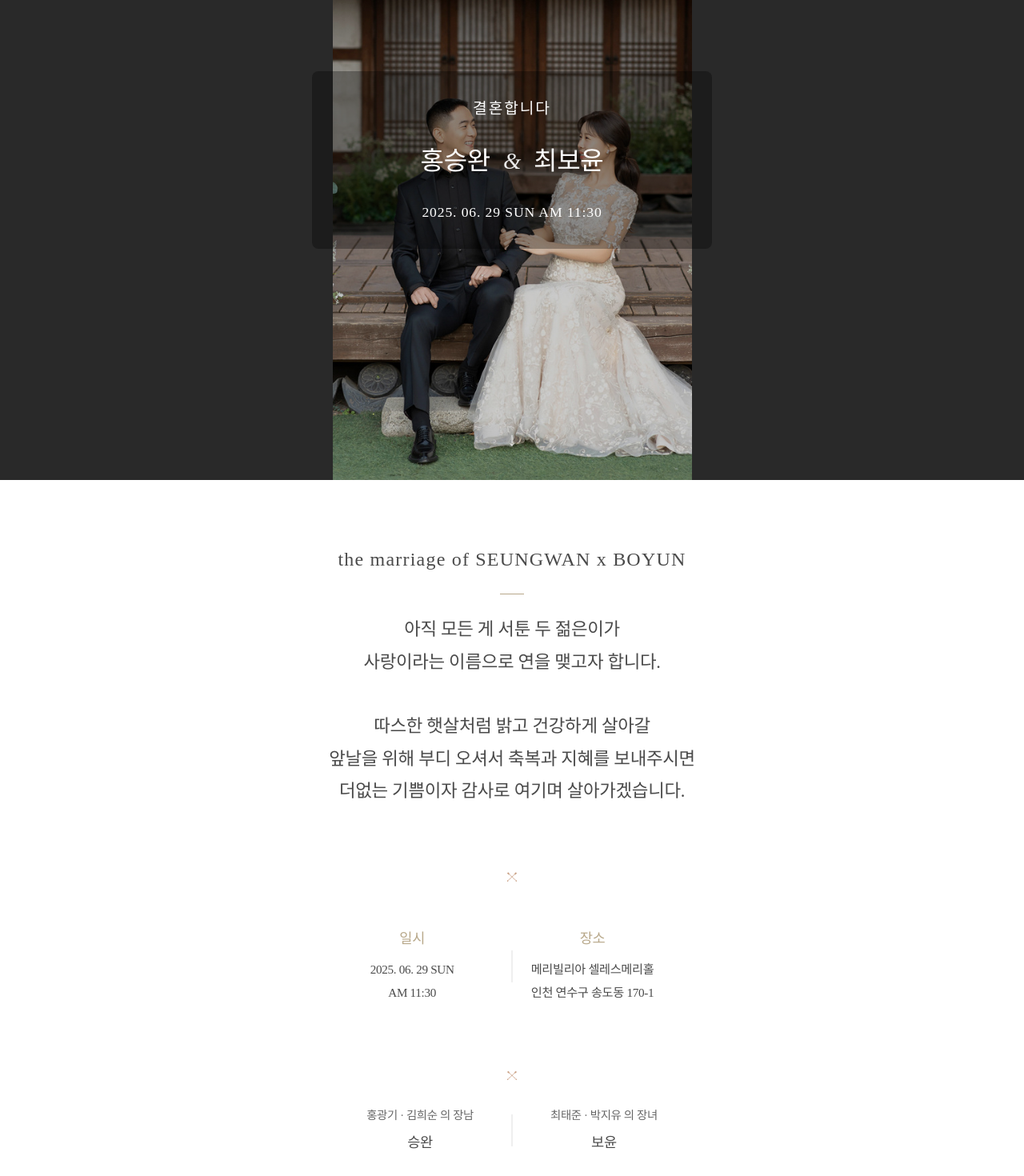
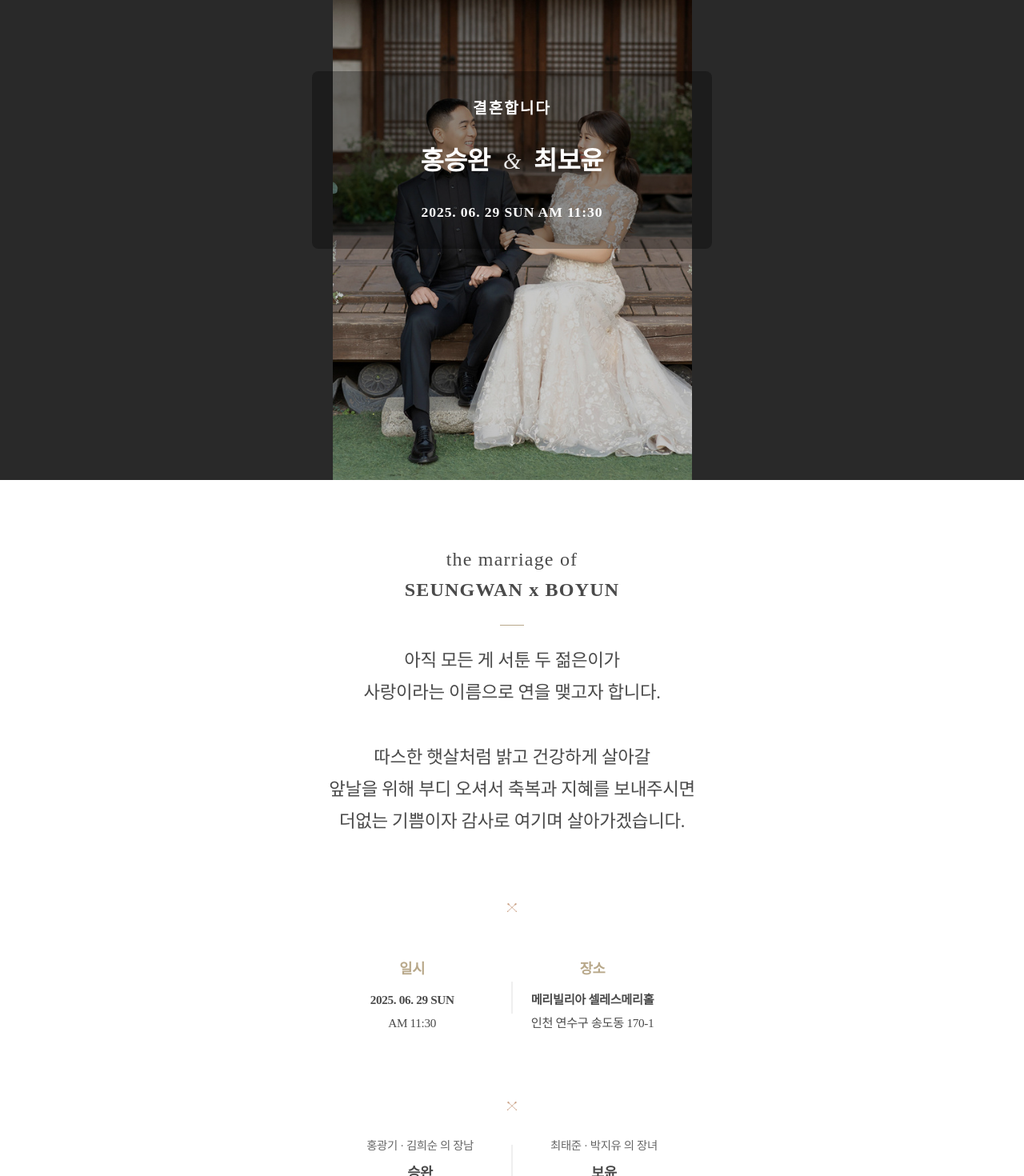
Before and after one commit to binchoo/wedding-site, a React (Vite) app: page / in a window 1280 px wide. Shown: the part 200-1670 px from the top of the page at 80% size. Built offline with nearby package versions, Linux system fonts and the light colour scheme.

Commit message:
Add google analytics

```diff
--- a/index.html
+++ b/index.html
@@ -5,13 +5,22 @@
     <link rel="icon" type="image/svg+xml" href="/favicon.ico" />
     <meta name="viewport" content="width=device-width, initial-scale=1.0" />
     <meta name="theme-color" content="#f9f6f0" />
-    <meta http-equiv="Content-Security-Policy" content="default-src 'self'; font-src 'self' https://fonts.gstatic.com data:; style-src 'self' 'unsafe-inline' https://fonts.googleapis.com; img-src 'self' data:; script-src 'self' 'unsafe-inline';">
+    <meta http-equiv="Content-Security-Policy" content="default-src 'self' https://www.google-analytics.com; font-src 'self' https://fonts.gstatic.com data:; style-src 'self' 'unsafe-inline' https://fonts.googleapis.com; img-src 'self' data:; script-src 'self' 'unsafe-inline' https://www.googletagmanager.com;">
     <title>청첩장 - 최태윤의 딸 최보윤의 결혼식</title>
     <meta name="description" content="최태윤의 딸 최보윤의 결혼식에 초대합니다" />
     <meta property="og:title" content="청첩장 - 최태윤의 딸 최보윤의 결혼식" />
     <meta property="og:description" content="최태윤의 딸 최보윤의 결혼식에 초대합니다" />
     <meta property="og:image" content="/images/main-cover.jpg" />
     <link href="https://fonts.googleapis.com/css2?family=Noto+Serif+KR:wght@300;400;500;600&family=Cormorant+Garamond:wght@300;400;500;600&display=swap" rel="stylesheet">
+    <!-- Google tag (gtag.js) -->
+    <script async src="https://www.googletagmanager.com/gtag/js?id=G-63HGPGS8WV"></script>
+    <script>
+      window.dataLayer = window.dataLayer || [];
+      function gtag(){dataLayer.push(arguments);}
+      gtag('js', new Date());
+
+      gtag('config', 'G-63HGPGS8WV');
+    </script>
   </head>
   <body>
     <div id="root"></div>
--- a/src/components/Header.jsx
+++ b/src/components/Header.jsx
@@ -12,13 +12,13 @@ const Header = () => {
   return (
     <header className="header">
       <div className="header-content fade-in">
-        <h1>결혼합니다</h1>
+        <h1><strong>결혼합니다</strong></h1>
         <div className="couple-names">
-          <span>홍승완</span>
+          <span><strong>홍승완</strong></span>
           <span className="ampersand">&</span>
-          <span>최보윤</span>
+          <span><strong>최보윤</strong></span>
         </div>
-        <p className="wedding-date">2025. 06. 29 SUN AM 11:30</p>
+        <p className="wedding-date"><strong>2025. 06. 29 SUN AM 11:30</strong></p>
       </div>
       <div className="scroll-indicator" onClick={scrollToIntro}>
         ↓
--- a/src/components/Intro.jsx
+++ b/src/components/Intro.jsx
@@ -4,7 +4,8 @@ import './Intro.css';
 const Intro = () => {
   return (
     <section className="section intro fade-in" id="intro">
-      <h2>the marriage of SEUNGWAN x BOYUN</h2>
+      <h2>the marriage of</h2>
+      <h2><strong>SEUNGWAN x BOYUN</strong></h2>
       <div className="divider"></div>
       <p className="intro-text">
         아직 모든 게 서툰 두 젊은이가<br/>
@@ -20,13 +21,13 @@ const Intro = () => {
 
       <div className="intro-details">
         <div className="intro-detail">
-          <h3>일시</h3>
-          <p>2025. 06. 29 SUN</p>
+          <h3><strong>일시</strong></h3>
+          <p><strong>2025. 06. 29 SUN</strong></p>
           <p>AM 11:30</p>
         </div>
         <div className="intro-detail">
-          <h3>장소</h3>
-          <p>메리빌리아 셀레스메리홀</p>
+          <h3><strong>장소</strong></h3>
+          <p><strong>메리빌리아 셀레스메리홀</strong></p>
           <p>인천 연수구 송도동 170-1</p>
         </div>
       </div>
@@ -38,11 +39,11 @@ const Intro = () => {
       <div className="family-info">
         <div className="family">
           <p className="parent-names">홍광기 · 김희순 의 장남</p>
-          <p className="child-name">승완</p>
+          <p className="child-name"><strong>승완</strong></p>
         </div>
         <div className="family">
           <p className="parent-names">최태준 · 박지유 의 장녀</p>
-          <p className="child-name">보윤</p>
+          <p className="child-name"><strong>보윤</strong></p>
         </div>
       </div>
     </section>
--- a/src/components/Location.jsx
+++ b/src/components/Location.jsx
@@ -8,13 +8,13 @@ const Location = () => {
 
   return (
     <section className="section location fade-in" id="location">
-      <h2>오시는 길</h2>
+      <h2><strong>오시는 길</strong></h2>
       <div className="divider"></div>
       <div className="venue-info">
-        <p className="venue-title">메리빌리아 셀레스메리홀</p>
+        <p className="venue-title"><strong>메리빌리아 셀레스메리홀</strong></p>
         <p>인천 연수구 송도동 170-1</p>
-        <p className="venue-date">2025. 06. 29 SUN AM 11:30</p>
-        <p className="venue-tel">032-864-5500</p>
+        <p className="venue-date"><strong>2025. 06. 29 SUN AM 11:30</strong></p>
+        <p className="venue-tel"><strong>032-864-5500</strong></p>
       </div>
 
       <div className="map-container" onClick={openMap}>
```
Also changed, not shown: 1 other file (tests, documents, lock files or other folders).
